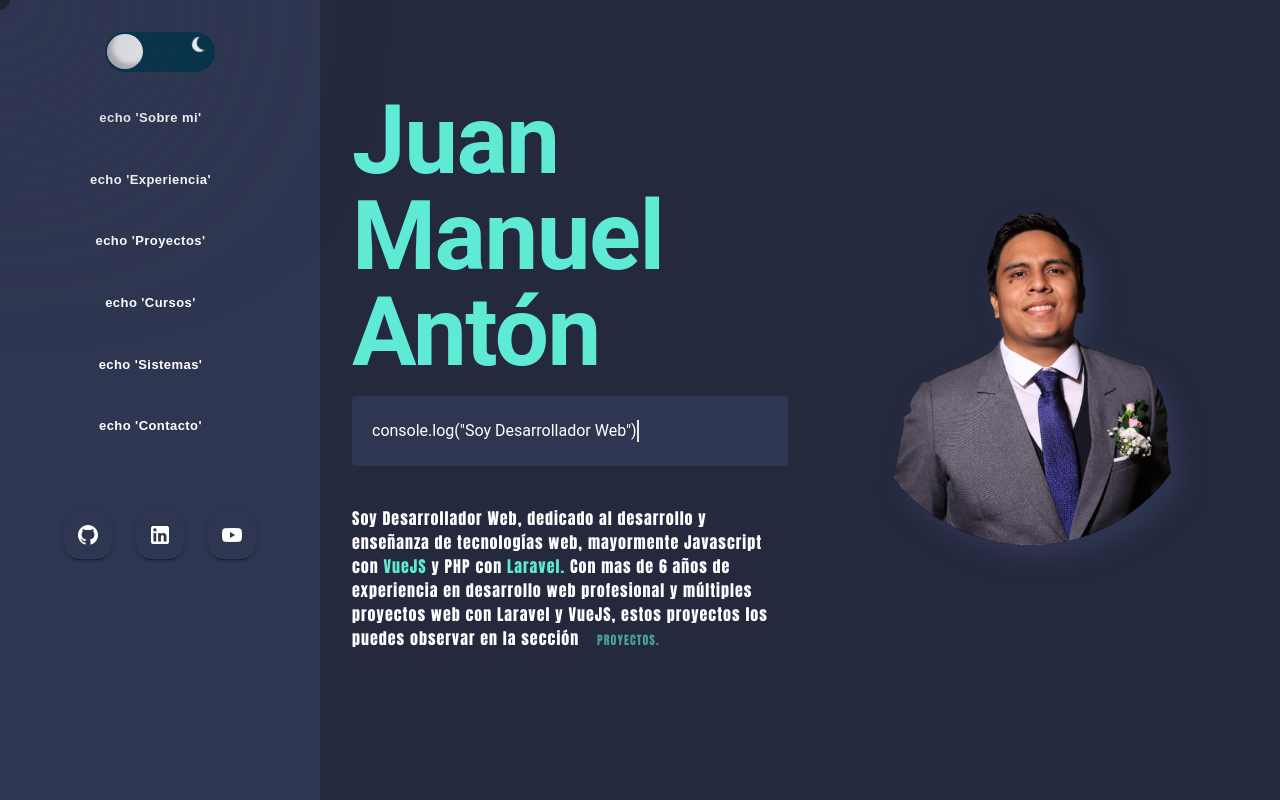
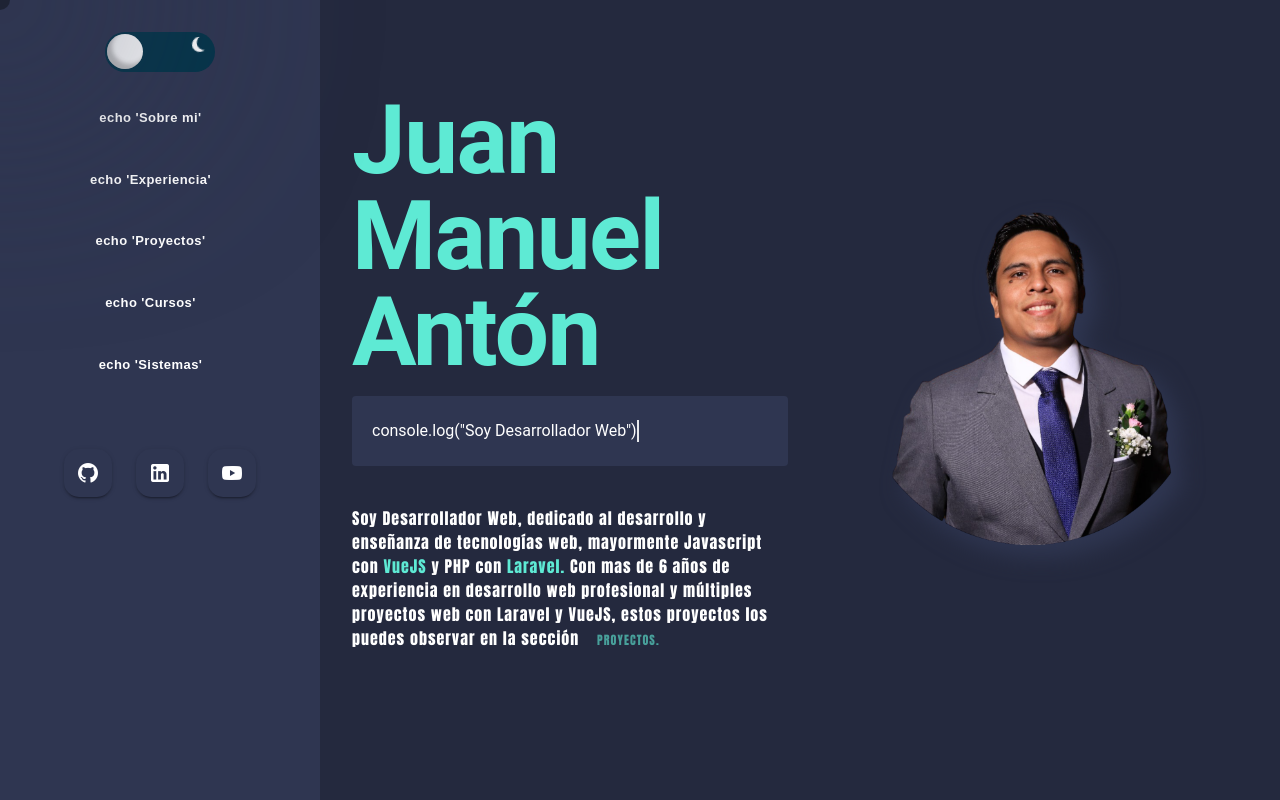
Before and after one commit to Jantonbernal/portfolio, a Vue app: page /projects in a window 1280 px wide. Built offline with nearby package versions, Linux system fonts and the light colour scheme.

Commit message:
ocultar menu contacto

```diff
--- a/src/views/SideBar.vue
+++ b/src/views/SideBar.vue
@@ -101,12 +101,12 @@ const loadMenu = () => {
         'description': 'Ir a la página de Sistemas',
         'print': ''
     })
-    options.value.push({
-        'link': 'Contact',
-        'name': "echo 'Contacto'",
-        'description': 'Ir a la página de Contacto',
-        'print': ''
-    })
+    // options.value.push({
+    //     'link': 'Contact',
+    //     'name': "echo 'Contacto'",
+    //     'description': 'Ir a la página de Contacto',
+    //     'print': ''
+    // })
 }
 
 loadMenu()
```
